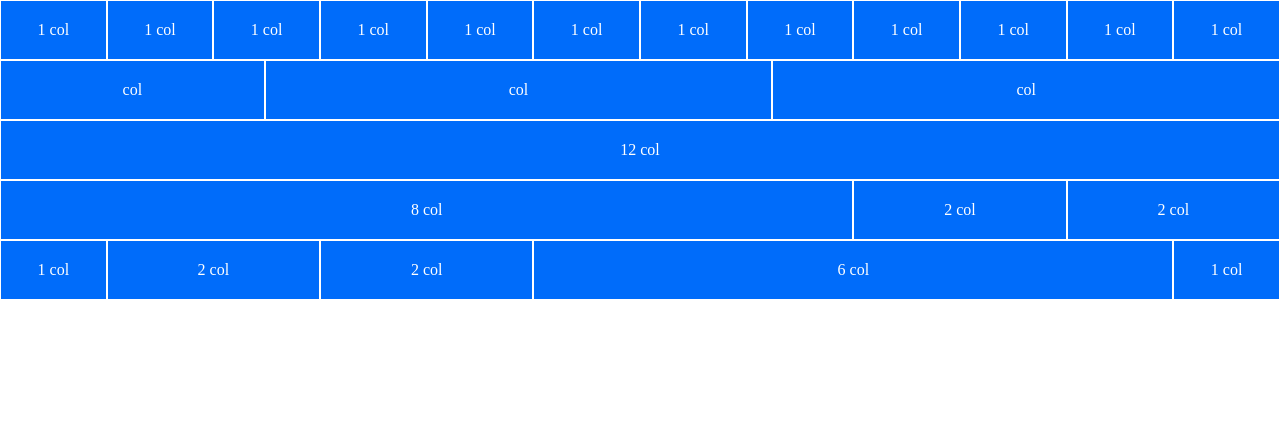
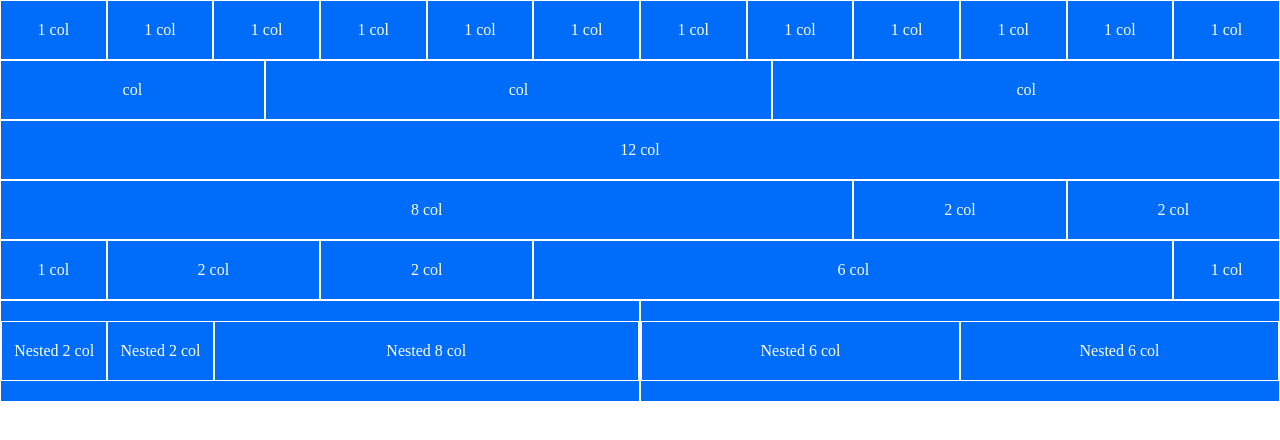
Before and after one commit to marcodem11/html-css-12bool, a plain HTML site: page index.html in a window 1280 px wide. Drawn offline with Linux system fonts and the light colour scheme.

Commit message:
1 section

```diff
--- a/index.html
+++ b/index.html
@@ -76,7 +76,31 @@
                 </div>
 
             </div>
+
+            <div class="row">
+                <div class="col-6">
+                    <div class="row">
+                        <div class="col-2">
+                            Nested 2 col
+                        </div>
+                        <div class="col-2">
+                            Nested 2 col
+                        </div>
+                        <div class="col-8">
+                            Nested 8 col
+                        </div>
+                    </div>
+                </div>
+                <div class="col-6">
+                    <div class="row">
+                        <div class="col-6">Nested 6 col</div>
+                        <div class="col-6">Nested 6 col</div>
+                    </div>
+                </div>
+            </div>
         </section>
+
+
     </main>
 
 </body>
```
